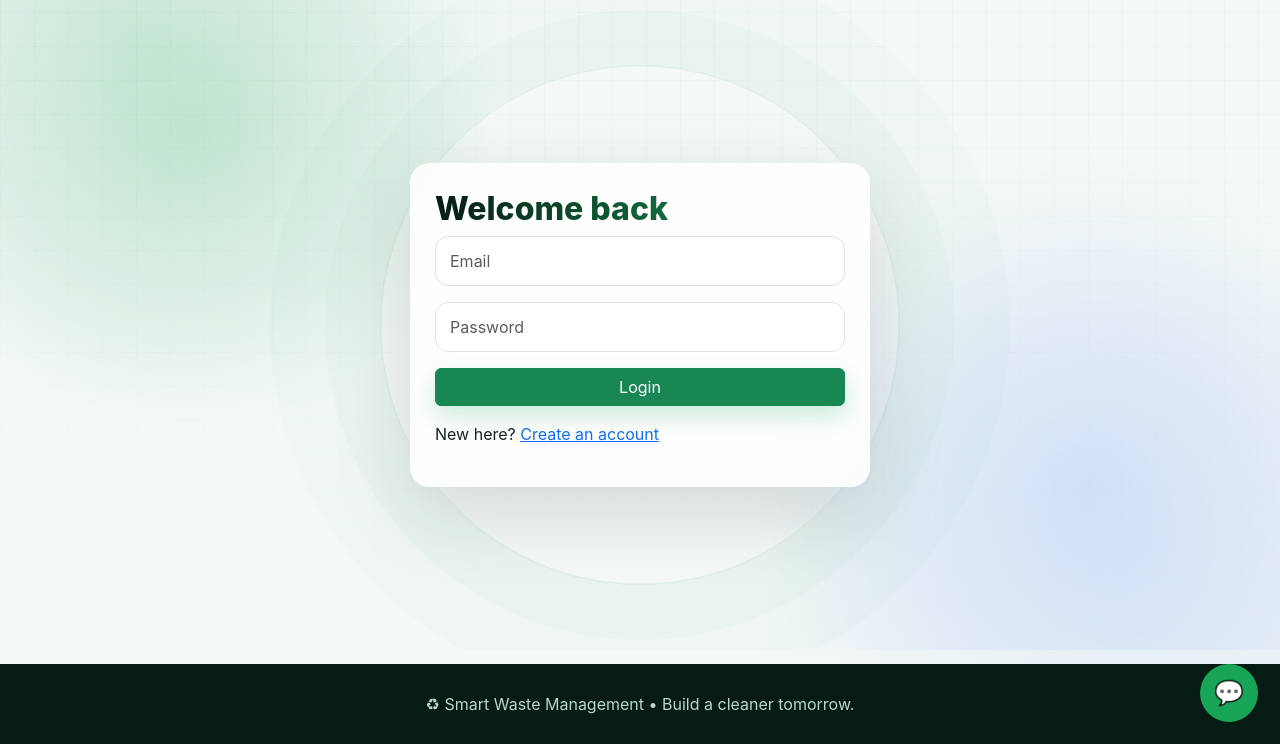
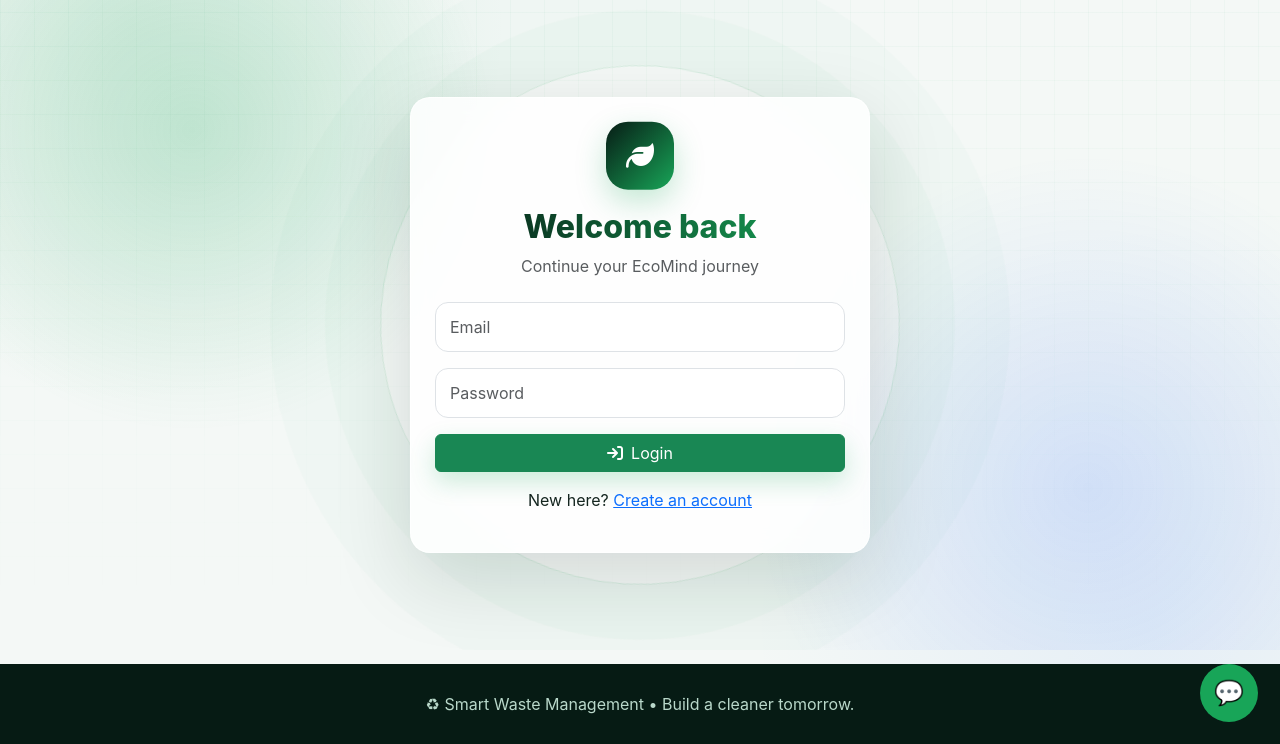
Before and after one commit to Joshna0307/smart-waste-management, a Flask app: page /login in a window 1280 px wide. Shown: the part 56-800 px from the top of the page. Run offline with Flask 3, Linux system fonts and the light colour scheme.

Commit message:
Modernize user login page

```diff
--- a/templates/login.html
+++ b/templates/login.html
@@ -1 +1 @@
-{% extends 'base.html' %}{% block content %}<div class="auth"><div class="section-panel"><h2>Welcome back</h2><form method="post"><input class="form-control mb-3" name="email" type="email" placeholder="Email" required><input class="form-control mb-3" name="password" type="password" placeholder="Password" required><button class="btn btn-success w-100">Login</button></form><p class="mt-3">New here? <a href="{{url_for('signup')}}">Create an account</a></p></div></div>{% endblock %}
+{% extends 'base.html' %}{% block title %}User Login • EcoMind AI{% endblock %}{% block content %}<div class="auth"><div class="section-panel"><div class="text-center mb-4"><div class="auth-logo"><i class="fa-solid fa-leaf"></i></div><h2>Welcome back</h2><p class="text-muted">Continue your EcoMind journey</p></div><form method="post"><input class="form-control mb-3" name="email" type="email" placeholder="Email" required><input class="form-control mb-3" name="password" type="password" placeholder="Password" required><button class="btn btn-success w-100"><i class="fa-solid fa-arrow-right-to-bracket me-2"></i>Login</button></form><p class="mt-3 text-center">New here? <a href="{{url_for('signup')}}">Create an account</a></p></div></div>{% endblock %}
```
